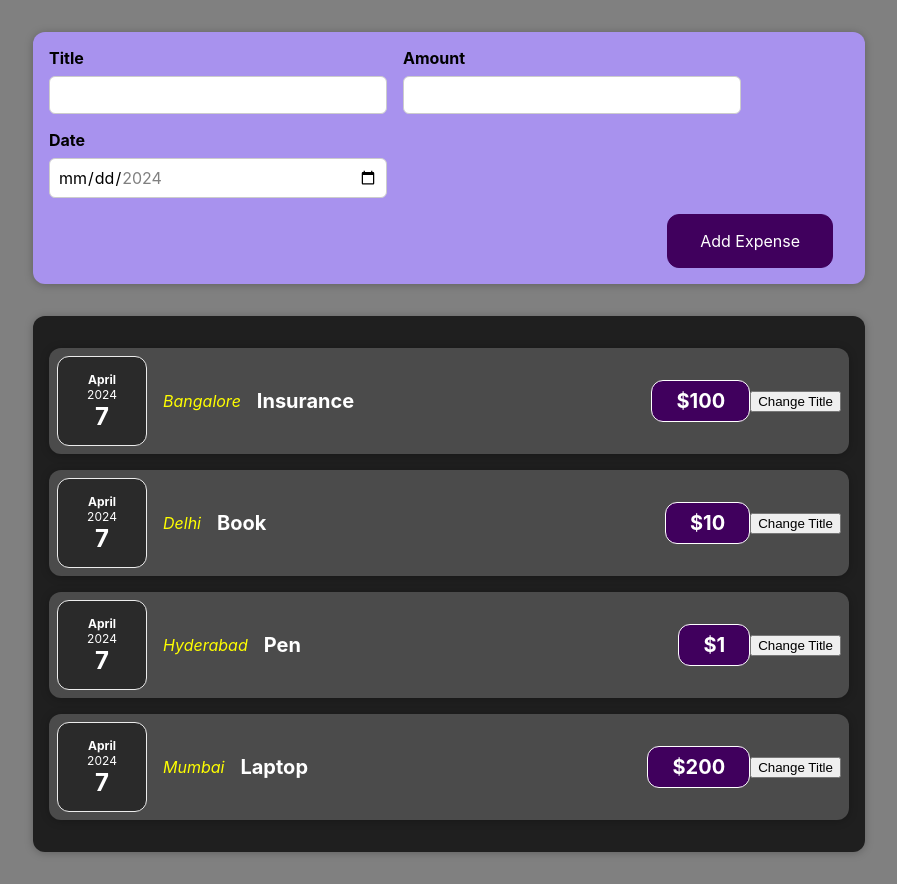
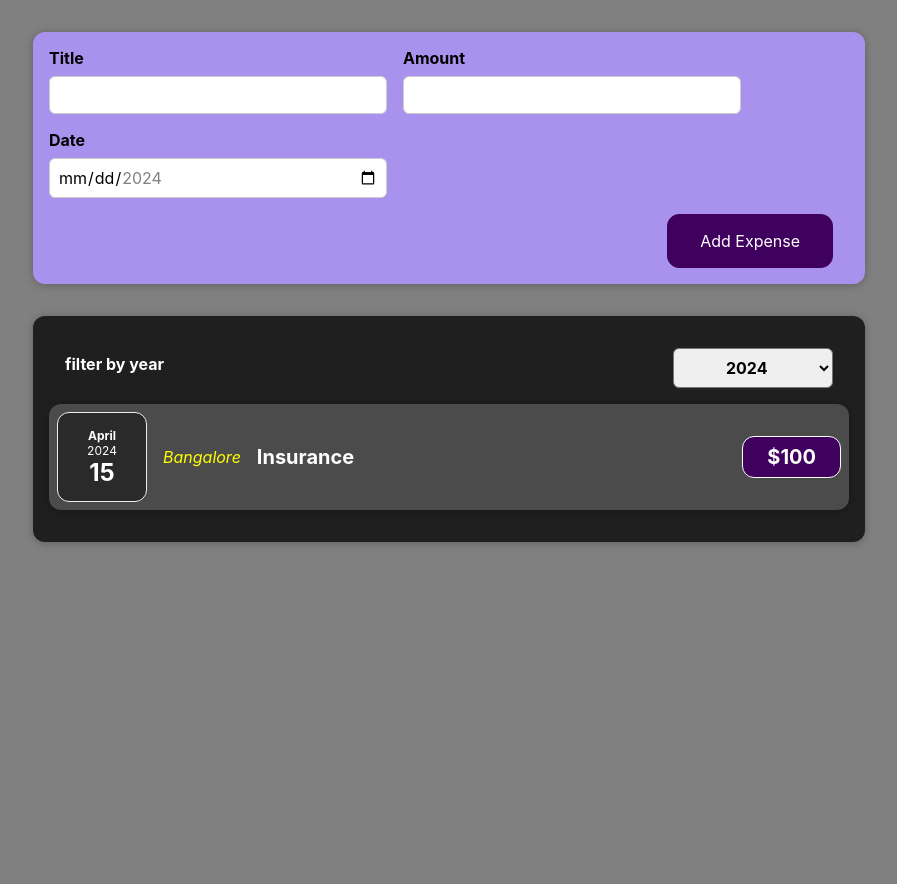
Before and after one commit to samimakter96/Learning_React, a React (Create React App) app: page / in a window 1280 px wide. Shown: the whole page, without its empty margins (191-1088 px from the left). After the commit the page ends 800 px from the top, so only its background shows below. Built offline with nearby package versions, Linux system fonts and the light colour scheme.

Commit message:
Control component - Expense filter: added filter functionality by year

```diff
--- a/src/App.js
+++ b/src/App.js
@@ -2,38 +2,40 @@
 import Expenses from './components/Expenses/Expenses';
 import NewExpense from './components/NewExpense/NewExpense';
 
-const App =() => {
-
-  const [expenses, setExpenses] = useState([
+const DUMMY_EXPENSES = [
   {
     id: '1',
-      date: new Date(),
+    date: new Date(2024, 3, 15),
     title: 'Insurance',
     price: 100,
     location: 'Bangalore',
   },
   {
     id: '2',
-      date: new Date(),
+    date: new Date(2025, 4, 14),
     title: 'Book',
     price: 10,
     location: 'Delhi',
   },
   {
     id: '3',
-      date: new Date(),
+    date: new Date(2026, 2, 8),
     title: 'Pen',
     price: 1,
     location: 'Hyderabad',
   },
   {
     id: '4',
-      date: new Date(),
+    date: new Date(2025, 1, 5),
     title: 'Laptop',
     price: 200,
     location: 'Mumbai',
   },
-  ]);
+];
+
+const App =() => {
+
+  const [expenses, setExpenses] = useState(DUMMY_EXPENSES);
 
   const addExpenseHandler = (expense) => {
     setExpenses((prevExpenses) => {
--- a/src/components/Expenses/ExpenseItem.js
+++ b/src/components/Expenses/ExpenseItem.js
@@ -4,20 +4,14 @@
 import Card from '../UI/Card';
 
 const ExpenseItem = (props) => {
-  const [title, setTitle] = useState(props.title);
-
-  function buttonClickedHere() {
-    setTitle('New Title')
-  }
   return (
     <Card className="expense-item">
       <ExpenseDate date={props.date} />
       <div className="expense-item__location">{props.location}</div>
       <div className="expense-item__description">
-        <h2>{title}</h2>
+        <h2>{props.title}</h2>
         <div className="expense-item__price">${props.price}</div>
       </div>
-      <button onClick={buttonClickedHere}>Change Title</button>
     </Card>
   );
 }
--- a/src/components/Expenses/Expenses.js
+++ b/src/components/Expenses/Expenses.js
@@ -1,12 +1,27 @@
-import React from 'react';
+import React, { useState } from 'react';
 import ExpenseItem from './ExpenseItem';
+import ExpensesFilter from './ExpensesFilter';
 import './Expenses.css';
 import Card from '../UI/Card';
 
 const Expenses = (props) => {
+  const [filterYear, setFilterYear] = useState('2024');
+
+  const changeFilterHandler = (selectedYear) => {
+    setFilterYear(selectedYear);
+  };
+
+  const filteredExpenses = props.expenses.filter((expense) => {
+    return expense.date.getFullYear().toString() === filterYear;
+  });
   return (
     <Card className="expenses">
-      {props.expenses.map((expense, index) => {
+      <ExpensesFilter
+        selected={filterYear}
+        onChangeFilter={changeFilterHandler}
+      />
+
+      {filteredExpenses.map((expense) => {
         return (
           <ExpenseItem
             key={expense.id}
@@ -19,6 +34,6 @@
       })}
     </Card>
   );
-}
+};
 
 export default Expenses;
--- /dev/null
+++ b/src/components/Expenses/ExpensesFilter.css
@@ -0,0 +1,24 @@
+.expenses-filter {
+  color: white;
+  padding: 0 1rem;
+}
+
+.expenses-filter__control {
+  display: flex;
+  width: 100%;
+  align-items: center;
+  justify-content: space-between;
+  margin: 1rem 0;
+}
+
+.expenses-filter label {
+  font-weight: bold;
+  margin-bottom: 0.5rem;
+}
+
+.expenses-filter select {
+  font: inherit;
+  padding: 0.5rem 3rem;
+  font-weight: bold;
+  border-radius: 6px;
+}
--- /dev/null
+++ b/src/components/Expenses/ExpensesFilter.js
@@ -0,0 +1,22 @@
+import React from "react";
+import './ExpensesFilter.css';
+
+const ExpensesFilter = (props) => {
+  const dropDownChangeHandler = (event) => {
+    props.onChangeFilter(event.target.value);
+  }
+  return (
+    <div className="expenses-filter">
+      <div className="expenses-filter__control">
+        <label>filter by year</label>
+        <select value={props.selected} onChange={dropDownChangeHandler}>
+          <option value="2024">2024</option>
+          <option value="2025">2025</option>
+          <option value="2026">2026</option>
+        </select>
+      </div>
+    </div>
+  );
+}
+
+export default ExpensesFilter;
--- a/src/components/NewExpense/ExpenseForm.js
+++ b/src/components/NewExpense/ExpenseForm.js
@@ -22,7 +22,7 @@
     event.preventDefault();
     const expenseData = {
       title: enteredTitle,
-      amount: enteredAmount,
+      price: enteredAmount,
       date: new Date(enteredDate),
     };
 
```
Lines whose indentation alone changed are shown as unchanged.
